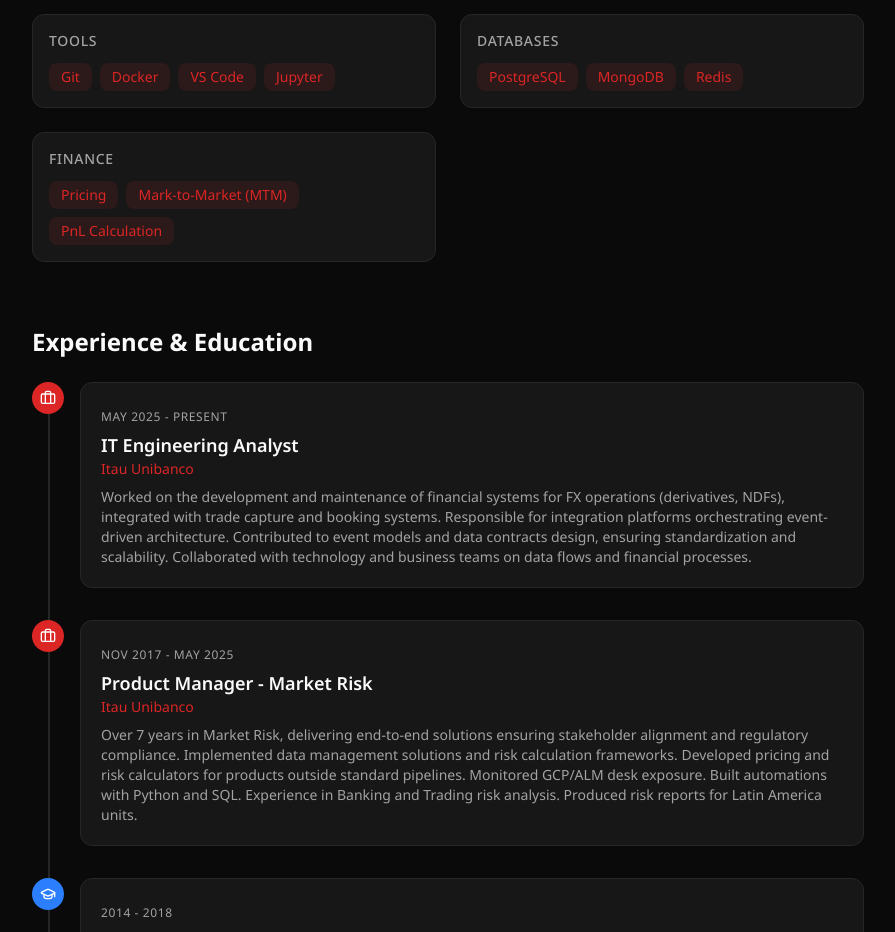
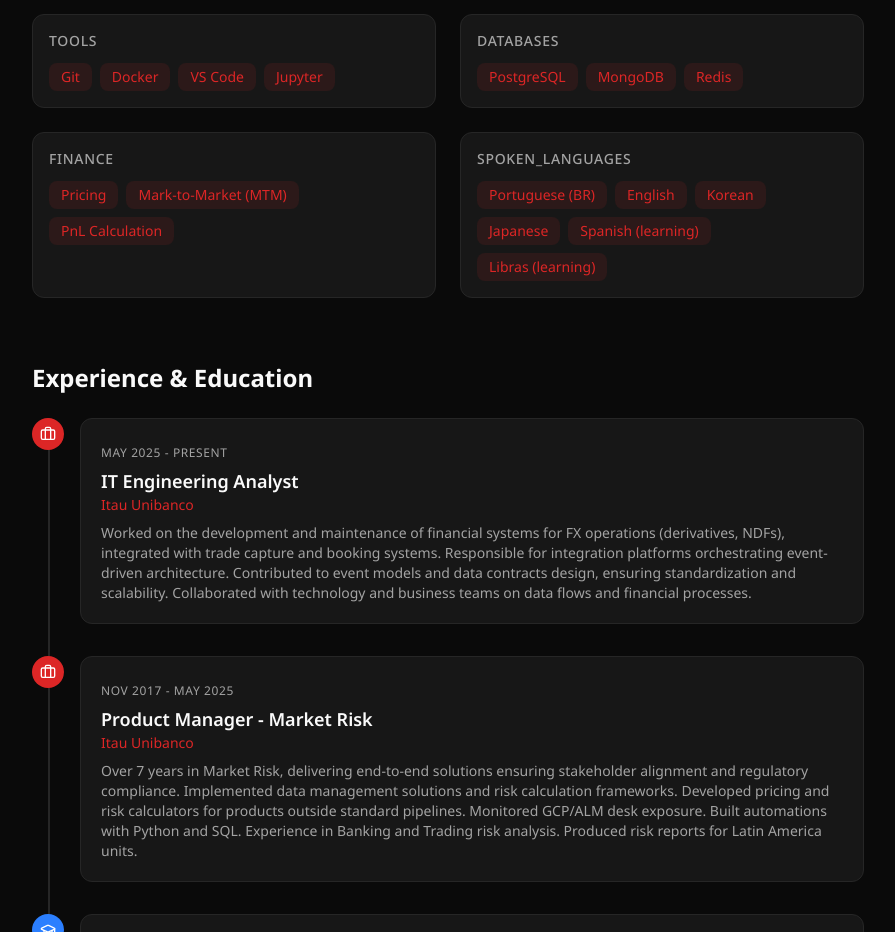
Before and after one commit to vitor-mitsuo-matrubashi/blog-portfolio, a Next.js app: page /about in a window 1280 px wide. Shown: the part 940-1872 px from the top of the page, without its empty margins (192-1087 px from the left). Built offline with nearby package versions, Linux system fonts and the light colour scheme.

Commit message:
Add spoken languages to skills section

```diff
--- a/src/app/about/page.tsx
+++ b/src/app/about/page.tsx
@@ -103,6 +103,7 @@ const skills = {
   tools: ["Git", "Docker", "VS Code", "Jupyter"],
   databases: ["PostgreSQL", "MongoDB", "Redis"],
   finance: ["Pricing", "Mark-to-Market (MTM)", "PnL Calculation"],
+  spoken_languages: ["Portuguese (BR)", "English", "Korean", "Japanese", "Spanish (learning)", "Libras (learning)"],
 };
 
 // ------------------------------------
```
